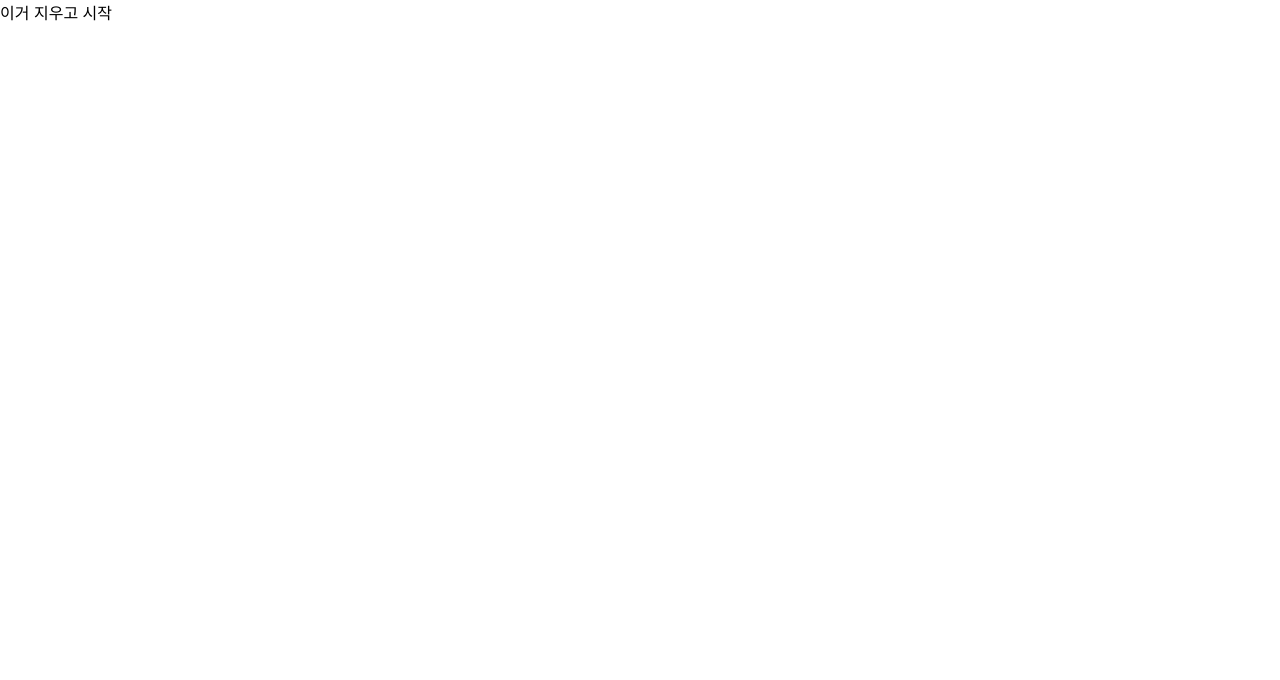
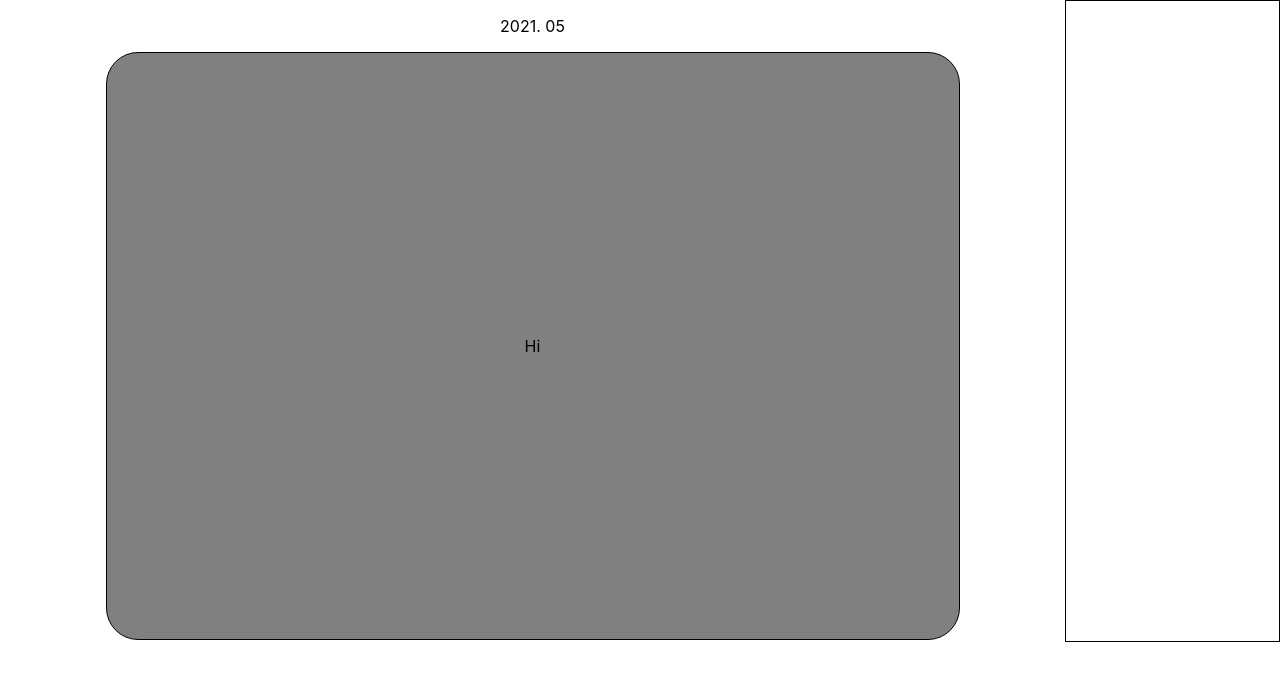
Before and after one commit to DabinLim/mind_bookshelf, a React (Create React App) app: page /mybook/1 in a window 1280 px wide. Shown: the top 680 px of the page. Built offline with nearby package versions, Linux system fonts and the light colour scheme.

Commit message:
bookshelf

```diff
--- a/src/App.js
+++ b/src/App.js
@@ -1,28 +1,30 @@
 import React from 'react';
 import './static/App.css';
+import styled from 'styled-components';
 import { ConnectedRouter } from 'connected-react-router';
 import { BrowserRouter, Route } from 'react-router-dom';
 import {history} from './redux/configStore';
 import {useDispatch} from 'react-redux';
-import {setUser} from './redux/modules/user';
 import {api as userActions} from './redux/modules/user';
+import MyBook from './pages/MyBooks';
 
 function App() {
   const dispatch = useDispatch()
 
   // 예시입니다.
-  React.useEffect(() => {
-    dispatch(userActions.exDispatch('유저정보'))
-  },[])
+
   return (
     <React.Fragment>
       <BrowserRouter>
       <ConnectedRouter history={history}>
-        <div>이거 지우고 시작</div>
+        <Route exact path='/mybook' component={MyBook}></Route>
+        <Route exact path='/mybook/:id' component={MyBook}></Route>
       </ConnectedRouter>
       </BrowserRouter>
     </React.Fragment>
   );
 }
 
+
+
 export default App;
--- /dev/null
+++ b/src/components/BookDetail.js
@@ -0,0 +1,13 @@
+import React from 'react';
+import styled from 'styled-components';
+
+const BookDetail = (props) => {
+
+    return(
+        <React.Fragment>
+            Hi
+        </React.Fragment>
+    )
+}
+
+export default BookDetail;
--- /dev/null
+++ b/src/components/BookShelf.js
@@ -0,0 +1,67 @@
+import React from 'react';
+import styled from 'styled-components';
+import {history} from '../redux/configStore';
+
+const BookShelf = (props) => {
+    let num = 32;
+    let booklist = [];
+    for(let i = 1; i<num; i++){
+        booklist.push(i)
+    }
+
+    return(
+        <React.Fragment>
+            <Container>
+                <WeeklyBooks>
+                    {booklist.map((v,idx) => {
+                        return(
+                                <Book onClick={() => {history.push(`/mybook/${v}`)}} key={idx}>{v}</Book>
+                        )
+                    })}
+                </WeeklyBooks>
+            </Container>
+        </React.Fragment>
+    )
+}
+
+const Container = styled.div`
+    box-sizing: border-box;
+    width:90%;
+    height:90%;
+    background-color: white;
+    display:flex;
+    flex-direction:column;
+    justify-content:flex-end;
+`;
+
+const WeeklyBooks = styled.div`
+    width:100%;
+    height:100%;
+    display:flex;
+    flex-direction:row;
+    flex-wrap:wrap-reverse;
+    align-content: flex-start;
+    justify-content: flex-start;
+`;
+
+const Book = styled.div`
+    margin:2px;
+    position: relative;
+    width: 10.5%;
+    height: 24%;
+    box-shadow: 0px 2px 6px rgba(0, 0, 0, 0.4);
+    &:before {
+        content: "";
+    box-sizing: border-box;
+    display: block;
+    width: 100%;
+    height: 100%;
+    position: absolute;
+    left: 0px;
+    top: 0px;
+    background: linear-gradient(to right,rgba(0,0,0,0.2) 0px,rgb(245 180 255 / 10%) 5%,rgb(245 180 255 / 90%) 95%,rgba(0,0,0,0.2) 100%);
+    }
+`;
+
+
+export default BookShelf;
--- /dev/null
+++ b/src/pages/MyBooks.js
@@ -0,0 +1,65 @@
+import React from 'react';
+import styled from 'styled-components';
+import BookShelf from '../components/BookShelf';
+import BookDetail from '../components/BookDetail';
+
+const MyBook = (props) => {
+    let url = window.location.href.split('/');
+    let id = url[url.length -1];
+    console.log(id)
+    return(
+        <React.Fragment>
+
+            <Container>
+            <DateContainer>
+            <ForDate>
+            <p> 2021. 05</p>
+            </ForDate>
+            <BookContainer>
+                {0 < id < 32 ? <BookDetail/> : <BookShelf/>}
+            </BookContainer>
+            </DateContainer>
+            <ProfileContainer/>
+            </Container>
+        </React.Fragment>
+    )
+}
+
+
+const DateContainer= styled.div`
+    width:100%;
+    display:flex;
+    flex-direction:column;
+`;
+
+const ForDate = styled.div`
+    text-align:center;
+`;
+
+const Container = styled.div`
+    width: 100%;
+    height: 80vh;
+    display:flex;
+    flex-direction:row;
+    justify-content:space-around;
+`;
+
+const BookContainer = styled.section`
+    margin: 0px auto;
+    width: 80%;
+    height: 100%;
+    border: 1px solid black;
+    background-color: gray;
+    display:flex;
+    justify-content:center;
+    align-items:center;
+    border-radius: 2rem;
+`;
+
+const ProfileContainer = styled.section`
+    width:20%;
+    height:100%;
+    border: 1px solid black;
+`;
+
+export default MyBook;
```
